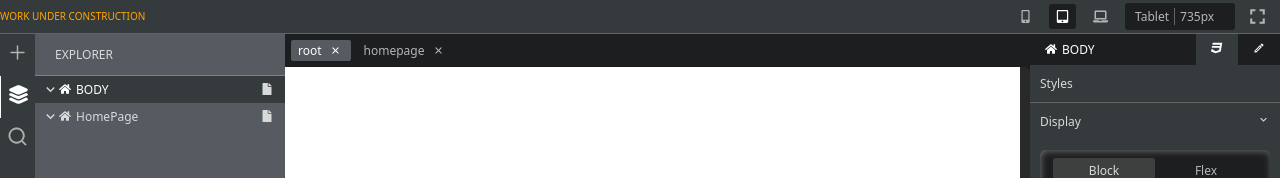
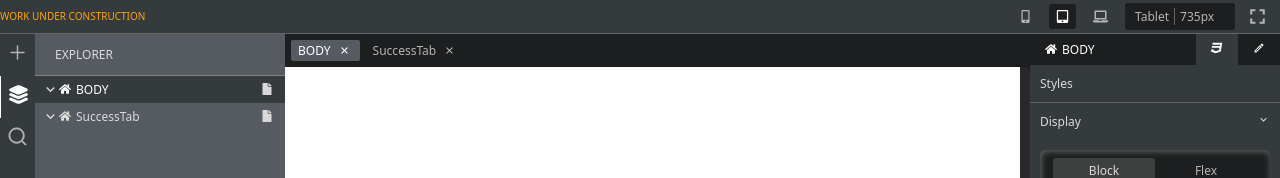
Before and after one commit to priyanshu88064/divbucket, a React (Vite) app: page / in a window 1280 px wide. Shown: the top 178 px of the page. Built offline with nearby package versions, Linux system fonts and the light colour scheme.

Commit message:
worked on tabs, cssbar,headbar fixes and minor changes to support tab

```diff
--- a/src/Components/Cssbar/cssbar.module.css
+++ b/src/Components/Cssbar/cssbar.module.css
@@ -493,3 +493,14 @@
   height: 1px;
   background-color: rgb(72, 72, 72);
 }
+.empty{
+  height: 100%;
+  display: flex;
+  align-items: center;
+  flex-direction: column;
+  color: var(--text_2);
+  margin-top: 50px;
+  div{
+    margin-top: 10px;
+  }
+}
--- a/src/Components/Headbar/Headbar.jsx
+++ b/src/Components/Headbar/Headbar.jsx
@@ -5,7 +5,25 @@ import { updateRootWidth } from '../../store/reducers/treeReducer';
 import { MdFullscreen } from 'react-icons/md';
 
 export default () => {
-    const dispatch = useDispatch();
+    const activeTab = useSelector(state => state.treeReducer.activeTab);
+
+    return (
+        <div className={styles.head}>
+            <div className={styles.removethis}>WORK UNDER CONSTRUCTION</div>
+            {activeTab && <WidthBox />}
+            <div className={styles.fscreen} onClick={() => {
+                if (!document.fullscreenElement)
+                    document.documentElement.requestFullscreen();
+                else if (document.exitFullscreen)
+                    document.exitFullscreen();
+            }}>
+                <MdFullscreen size={25} />
+            </div>
+        </div >
+    );
+}
+
+const WidthBox = () => {
     const activeTab = useSelector(state => state.treeReducer.activeTab);
     const maxWidth = useSelector(state => Math.floor(state.treeReducer.bgContentRect?.width - 10));
     const width = useSelector(state => {
@@ -13,10 +31,10 @@ export default () => {
             return maxWidth;
         return Math.min(maxWidth, Math.max(350, Number(state.treeReducer.styleMap[activeTab].width.split('p')[0])));
     });
+    const dispatch = useDispatch();
 
     return (
-        <div className={styles.head}>
-            <div className={styles.removethis}>WORK UNDER CONSTRUCTION</div>
+        <>
             <div className={styles.dimensions}>
                 <div onClick={() => dispatch(updateRootWidth({ width: "425px" }))} title='mobile' className={`${styles.d0} ${width <= 425 && styles.active}`}><FaMobileAlt size={13} /></div>
                 <div onClick={() => dispatch(updateRootWidth({ width: "768px" }))} title='tablet' className={`${styles.d0} ${width > 425 && width <= 768 && styles.active}`}><FaTabletAlt size={13} /></div>
@@ -32,14 +50,6 @@ export default () => {
                 </div>
                 {width}px
             </div>
-            <div className={styles.fscreen} onClick={() => {
-                if (!document.fullscreenElement)
-                    document.documentElement.requestFullscreen();
-                else if (document.exitFullscreen)
-                    document.exitFullscreen();
-            }}>
-                <MdFullscreen size={25}/>
-            </div>
-        </div >
+        </>
     );
 }
--- a/src/pages/playground/Playground.jsx
+++ b/src/pages/playground/Playground.jsx
@@ -2,16 +2,17 @@ import styles from './playground.module.css';
 import SideBar from '../../Components/SideBar/SideBar';
 import Cssbar from '../../Components/Cssbar/Cssbar';
 import TreeManager from '../../utils/TreeManager';
-import { useDispatch, useSelector } from 'react-redux';
-import { updateActiveTab, updateBgContentRect } from '../../store/reducers/treeReducer';
+import { shallowEqual, useDispatch, useSelector } from 'react-redux';
+import { addNode, deleteNode, updateActiveTab, updateBgContentRect, updateTabOpenStatus } from '../../store/reducers/treeReducer';
 import { useEffect, useRef } from 'react';
 import { useDrag } from '../../utils/hooks/useDrag';
 import { IoIosClose } from 'react-icons/io';
+import { createTemplate } from '../../utils/template';
+import { createSelector } from '@reduxjs/toolkit';
 
 export default () => {
     const dispatch = useDispatch();
     const bgRef = useRef(null);
-    const tabs = useSelector(state => state.treeReducer.tree.tabs);
     const activeTab = useSelector(state => state.treeReducer.activeTab);
     const { handleDragStart, handleDragEnd, handleDragOver, handleDrop, handleDragLeave } = useDrag({ root: activeTab });
 
@@ -21,7 +22,13 @@ export default () => {
             dispatch(updateBgContentRect({ bgContentRect: { width, height, top, bottom, left, right } }));
         })
         if (bgRef && bgRef.current) observer.observe(bgRef.current);
-        return () => observer.disconnect();
+
+        const newTab = createTemplate({ type: "Tab", dispatch, name: "SuccessTab" })
+        dispatch(addNode({ parent: 'tabs', child: newTab }))
+        return () => {
+            observer.disconnect();
+            dispatch(deleteNode({ id: newTab }))
+        }
     }, []);
 
     return (
@@ -36,20 +43,7 @@ export default () => {
                 onDragLeave={handleDragLeave}
                 onDragEnd={handleDragEnd}
             >
-                <div className={styles.tabwrap}>
-                    {
-                        tabs.map((tab, ind) => (
-                            <div
-                                key={tab + ind + ""}
-                                onClick={() => dispatch(updateActiveTab({ tab }))}
-                                className={`${styles.tab} ${tab === activeTab && styles.activetab}`}
-                            >
-                                {tab}
-                                <IoIosClose style={{ cursor: "pointer" }} size={17} />
-                            </div>
-                        ))
-                    }
-                </div>
+                <Tabs />
                 <TreeManager />
             </div>
             <Cssbar />
@@ -57,3 +51,51 @@ export default () => {
     );
 
 }
+
+const selectTabsOpen = createSelector(
+    (state) => state.treeReducer.dataMap,
+    (dataMap) => Object.fromEntries(
+        Object.entries(dataMap)
+            .filter(data => data[1].type === 'root')
+            .map(([key, value]) => ([key, value.open]))
+    ),
+);
+const selectTabsName = createSelector(
+    (state) => state.treeReducer.dataMap,
+    (dataMap) => Object.fromEntries(
+        Object.entries(dataMap)
+            .filter(data => data[1].type === 'root')
+            .map(([key, value]) => ([key, value.name]))
+    ),
+);
+
+const Tabs = () => {
+    const tabs = useSelector(state => state.treeReducer.tree.tabs, shallowEqual);
+    const activeTab = useSelector(state => state.treeReducer.activeTab);
+    const tabsOpen = useSelector(selectTabsOpen, shallowEqual)
+    const tabsName = useSelector(selectTabsName, shallowEqual);
+    const dispatch = useDispatch();
+
+    console.log("tabs")
+
+    return (
+        <div className={styles.tabwrap}>
+            {
+                tabs.filter(tab => tabsOpen[tab])
+                    .map((tab, ind) => (
+                        <div
+                            key={tab + ind + ""}
+                            onClick={() => dispatch(updateActiveTab({ tab }))}
+                            className={`${styles.tab} ${tab === activeTab && styles.activetab}`}
+                        >
+                            {tabsName[tab]}
+                            <IoIosClose style={{ cursor: "pointer" }} onClick={e => {
+                                e.stopPropagation();
+                                dispatch(updateTabOpenStatus({ tab, open: false }))
+                            }} size={17} />
+                        </div>
+                    ))
+            }
+        </div>
+    );
+}
--- a/src/store/reducers/treeReducer.js
+++ b/src/store/reducers/treeReducer.js
@@ -30,9 +30,8 @@ const treeSlice = createSlice({
   name: "tree",
   initialState: {
     tree: {
-      tabs: ["root", "homepage"],
+      tabs: ["root"],
       root: [],
-      homepage: [],
     },
     activeNodeId: "root",
     activeTab: "root",
@@ -53,31 +52,18 @@ const treeSlice = createSlice({
         gap: "0px",
         flexWrap: "nowrap",
       },
-      homepage: {
-        width: "100%",
-        height: "100%",
-        minWidth: "350px",
-        background: "white",
-        paddingTop: "5px",
-        paddingRight: "5px",
-        paddingBottom: "5px",
-        paddingLeft: "5px",
-        display: "block",
-        flexDirection: "row",
-        justifyContent: "flex-start",
-        alignItems: "stretch",
-        gap: "0px",
-        flexWrap: "nowrap",
-      },
     },
     dataMap: {
       root: {
         name: "BODY",
         type: "root",
+        unit: false,
+        open: true,
       },
-      homepage: {
-        name: "HomePage",
-        type: "root",
+      tabs: {
+        unit: false,
+        type: "tabwrapper",
+        name: "tabwrapper",
       },
     },
     bgContentRect: {
@@ -105,7 +91,6 @@ const treeSlice = createSlice({
       state.styleMap = { ...state.styleMap, ...payload.styleMap };
     },
     deleteNode: (state, { payload }) => {
-      if (state.tree.tabs.includes(payload.id)) return;
       state.activeNodeId = state.activeTab;
       const deleteWork = (id) => {
         state.tree[id].map((child) => deleteWork(child));
@@ -129,6 +114,15 @@ const treeSlice = createSlice({
     updateActiveTab: (state, { payload }) => {
       state.activeTab = payload.tab;
       state.activeNodeId = payload.tab;
+      if (!state.dataMap[payload.tab].open)
+        state.dataMap[payload.tab].open = true;
+    },
+    updateTabOpenStatus: (state, { payload }) => {
+      state.dataMap[payload.tab].open = payload.open;
+      if (payload.tab !== state.activeTab) return;
+      state.activeTab =
+        state.tree.tabs.filter((tab) => state.dataMap[tab].open)[0] || null;
+      state.activeNodeId = state.activeTab;
     },
     updateStyleMap: (state, { payload }) => {
       state.styleMap[payload.id] = payload.style;
@@ -239,5 +233,6 @@ export const {
   moveItem,
   addTemplate,
   updateActiveTab,
+  updateTabOpenStatus,
 } = treeSlice.actions;
 export default treeSlice.reducer;
--- a/src/utils/TreeManager.jsx
+++ b/src/utils/TreeManager.jsx
@@ -15,7 +15,7 @@ export default () => {
     Object.entries(state.treeReducer.dataMap).map(([key, value]) => ([key, value.type]))
   ), shallowEqual);
 
-  console.log("treemanager", dataMap)
+  // console.log("treemanager", dataMap)
 
   const renderTree = (node) => {
 
@@ -101,9 +101,17 @@ export default () => {
 
   }
 
+  console.log("activetab",activeTab)
+
   return (
-    <Resizable id={activeTab}>
-      {tree[activeTab].map(tree => renderTree(tree))}
-    </Resizable>
+    <>
+      {
+        activeTab ?
+          <Resizable id={activeTab}>
+            {tree[activeTab].map(tree => renderTree(tree))}
+          </Resizable>:
+          ""
+      }
+    </>
   );
 }
--- a/src/utils/hooks/useDrag.js
+++ b/src/utils/hooks/useDrag.js
@@ -60,7 +60,7 @@ export function useDrag({ root }) {
 
     if (!targetId || draggedId == targetId) return;
 
-    if (targetId === root) {
+    if (targetId == root) {
     } else {
       const aParent = e.target.parentNode?.parentNode?.parentNode;
       if (!aParent) return;
@@ -137,11 +137,11 @@ export function useDrag({ root }) {
       e.target.getAttribute("data-root");
     const draggedId =
       draggedNodeRef.current?.getAttribute("data-id") ||
-      createTemplate(e.dataTransfer.getData("type"), dispatch);
+      createTemplate({type:e.dataTransfer.getData("type"), dispatch});
 
     if (!targetId || !draggedId || draggedId == targetId) return;
 
-    if (targetId === root) {
+    if (targetId == root) {
       dispatch(moveItem({ node: draggedId, referenceNode: targetId, pos: -1 }));
     } else {
       const aParent = e.target.parentNode?.parentNode?.parentNode;
--- a/src/utils/template.js
+++ b/src/utils/template.js
@@ -38,8 +38,10 @@ const TYPES = {
     },
     dataMap: {
       0: {
-        name: "HomePage",
         type: "root",
+        name: "newTab",
+        unit:false,
+        open:true
       },
     },
   },
@@ -80,11 +82,11 @@ const TYPES = {
   },
 };
 
-export const createTemplate = (type, dispatch) => {
+export const createTemplate = ({ type, dispatch, name }) => {
   if (!Object.keys(TYPES).includes(type)) return;
-  let tree = {},
-    dataMap = {},
-    styleMap = {};
+  let tree = {};
+  let dataMap = {};
+  let styleMap = {};
   const createCopy = (id, obj) => {
     const uid = Math.floor(Math.random() * 1000000);
     dataMap[uid] = obj.dataMap[id];
@@ -93,6 +95,7 @@ export const createTemplate = (type, dispatch) => {
     return uid;
   };
   const rootId = createCopy(0, TYPES[type]);
+  if (name && name.length) dataMap[rootId] = {...dataMap[rootId],name}
   dispatch(addTemplate({ tree, dataMap, styleMap }));
   return rootId;
 };
```
Also changed, not shown: src/Components/Cssbar/Cssbar.jsx (+20 -7 lines).
